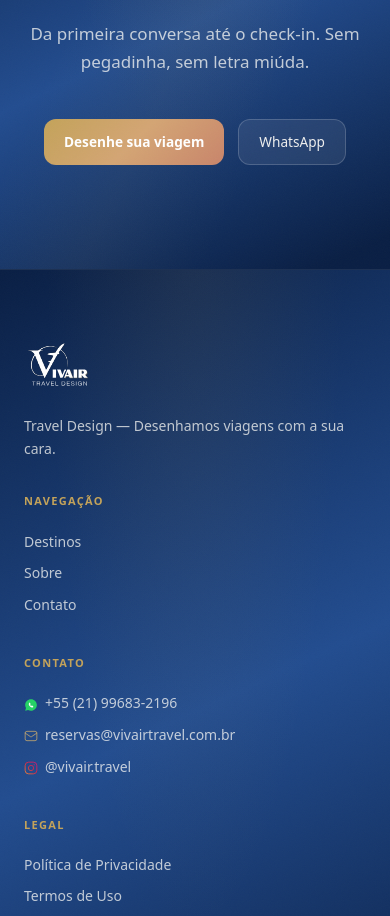
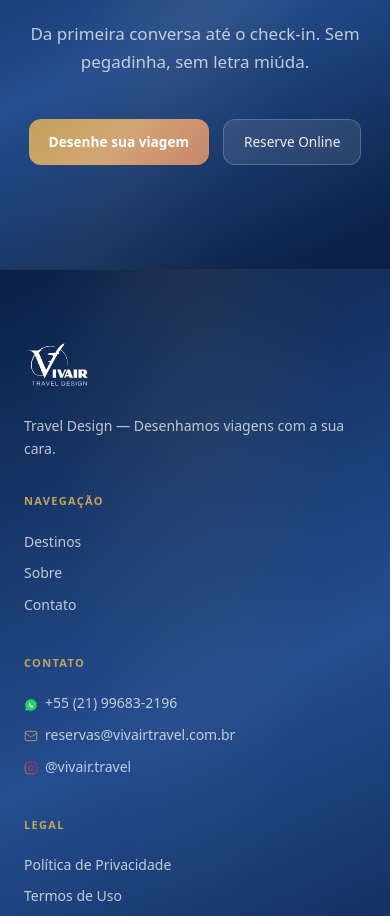
Before and after one commit to m7kx/vivair-website, a Next.js app: page / in a window 390 px wide. Shown: the part 8648-9564 px from the top of the page. Built offline with nearby package versions, Linux system fonts and the light colour scheme.

Commit message:
feat(cta): trocar botão WhatsApp por Reserve Online → OnerTravel
Segunda CTA do bloco 'Pronto pra próxima aventura?' agora aponta para
https://app.onertravel.com/vivairtraveldesign com o mesmo estilo
glass do botão Reserve Online do hero (backdrop-blur, border 0.20, bg 0.10).

```diff
--- a/src/app/page.tsx
+++ b/src/app/page.tsx
@@ -522,11 +522,11 @@ export default function Home() {
               transition={{ type: "spring", stiffness: 350, damping: 20 }}>
               Desenhe sua viagem
             </motion.a>
-            <motion.a href="https://wa.me/5521996832196" target="_blank" rel="noopener noreferrer"
-              style={{ display: "inline-flex", alignItems: "center", gap: 8, background: "rgba(255,255,255,0.08)", color: "var(--on-dark-1)", padding: "clamp(11px,2.5vw,18px) clamp(20px,5vw,40px)", borderRadius: "var(--btn-radius)", fontFamily: "var(--btn-font)", fontSize: "clamp(13px,3.5vw,17px)", fontWeight: 500, border: "1px solid rgba(255,255,255,0.18)", textDecoration: "none", backdropFilter: "blur(12px)" }}
-              whileHover={{ scale: 1.03 }} whileTap={{ scale: 0.97 }}
+            <motion.a href="https://app.onertravel.com/vivairtraveldesign" target="_blank" rel="noopener noreferrer"
+              style={{ display: "inline-flex", alignItems: "center", gap: 8, background: "rgba(255,255,255,0.10)", color: "var(--on-dark-1)", padding: "clamp(11px,2.5vw,18px) clamp(20px,5vw,40px)", borderRadius: "var(--btn-radius)", fontFamily: "var(--btn-font)", fontSize: "clamp(13px,3.5vw,17px)", fontWeight: 500, border: "1px solid rgba(255,255,255,0.20)", textDecoration: "none", backdropFilter: "blur(12px)" }}
+              whileHover={{ scale: 1.03, background: "rgba(255,255,255,0.16)" }} whileTap={{ scale: 0.97 }}
               transition={{ type: "spring", stiffness: 350, damping: 20 }}>
-              WhatsApp
+              Reserve Online
             </motion.a>
           </motion.div>
         </div>
```
